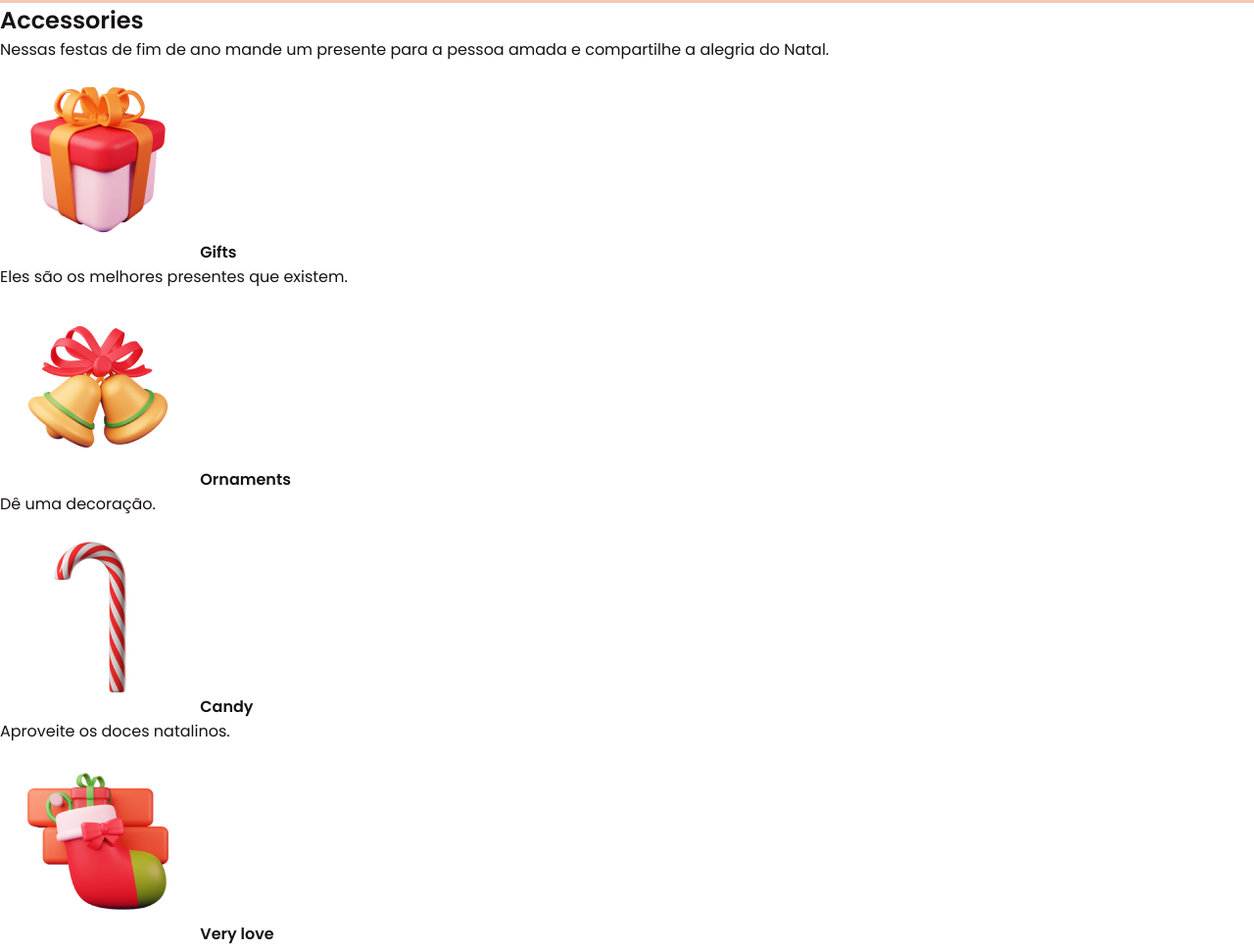
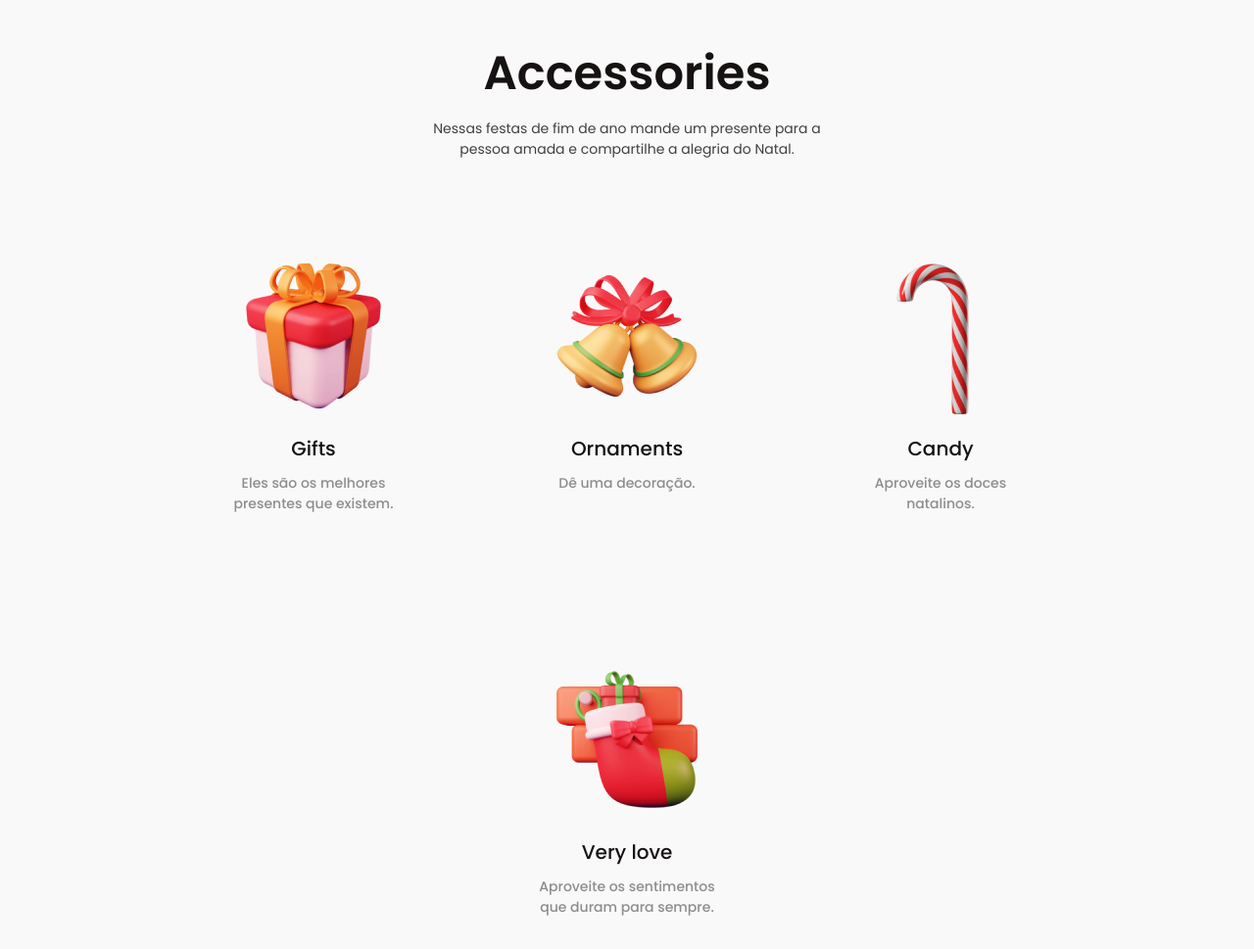
Before and after one commit to lucavieira/happy-christmas, a plain HTML site: page views/index.html in a window 1280 px wide. Shown: the part 626-1595 px from the top of the page at 98% size. Drawn offline with Linux system fonts and the light colour scheme.

Commit message:
Style main content add. Respondivity add.

```diff
--- a/public/css/global_style.css
+++ b/public/css/style.css
@@ -13,6 +13,13 @@
 
     color: var(--color-text);
 }
+
+.main-title {
+    font-size: 48px;
+    font-weight: 600;
+}
+
+/* CABEÇALHO */
 
 header {
     background-color: var(--background-pink);
@@ -58,7 +65,7 @@ nav ul li a:hover {
 
 .container-card {
     display: grid;
-    grid-template-columns: 45% 55%;
+    grid-template-columns: 45% 50%;
     grid-template-areas: 'Text Image';
 
     gap: 8%;
@@ -68,9 +75,9 @@ nav ul li a:hover {
     padding-bottom: 120px;
 }
 
-.container-card .text h1 {
-    font-size: 48px;
-    font-weight: 600;
+.container-card #send {
+    max-width: 600px;
+    width: 100%;
 }
 
 .container-card .text p {
@@ -99,6 +106,72 @@ nav ul li a:hover {
     top: 4px;
 }
 
-footer {
-    background-color: white;
+/* CORPO PRINCIPAL */
+
+.accessories {
+    background-color: var(--color-text-button);
+
+    padding-top: 50px;
 }
+
+.accessories .container {
+    display: flex;
+    flex-flow: column wrap;
+    align-items: center;
+}
+
+.accessories .container p {
+    max-width: 450px;
+    width: 100%;
+
+    font-size: 14px;
+    font-weight: 400;
+    text-align: center;
+
+    color: var(--color-description);
+
+    margin: 10px 0;
+}
+
+.accessories .list-categories {
+    margin-top: 70px;
+    margin-bottom: 100px;
+
+    list-style-type: none;
+
+    display: flex;
+    flex-flow: row wrap;
+    justify-content: center;
+    gap: 120px;
+
+}
+
+.accessories .list-categories li {
+    max-width: 200px;
+    width: 100%;
+
+    display: flex;
+    flex-direction: column;
+    align-items: center;
+}
+
+.accessories .list-categories .item-title {
+    font-size: 20px;
+    font-weight: 500;
+}
+
+.accessories .list-categories .item-description {
+    font-size: 14px;
+    font-weight: 500;
+    color: var(--color-resume);
+}
+
+
+/* MEDIA QUERIES - RESPONSIVIDADE */
+
+@media (max-width: 630px) {
+    .container-card {
+        display: flex;
+        flex-direction: column-reverse;
+    }
+}
--- a/views/index.html
+++ b/views/index.html
@@ -13,7 +13,7 @@
     <link href="https://fonts.googleapis.com/css2?family=Poppins:wght@400;500;600&display=swap" rel="stylesheet">
 
     <!-- Estilos CSS -->
-    <link rel="stylesheet" href="../public/css/global_style.css">
+    <link rel="stylesheet" href="../public/css/style.css">
 </head>
 <body>
     <header>
@@ -23,7 +23,7 @@
                     <img src="../public/images/icons/noel_icon.svg" alt="Senhor com barba branca, gorro vermelho, representando o papai noel">
                     Happy Christmas
                 </a>
-                <ul>
+                <ul class="menu">
                     <li>
                         <a href="">Home</a>
                     </li>
@@ -40,7 +40,7 @@
             </nav>
             <div class="container-card">
                 <div class="text">
-                    <h1>Happy Christmas and Happy New Year</h1>
+                    <h1 class="main-title">Happy Christmas and Happy New Year</h1>
                     <p>
                         Nessas festas de fim de ano mande um presente para a pessoa amada e compartilhe a alegria do Natal.
                     </p>
@@ -54,33 +54,35 @@
         </div>
     </header>
     <main>
-        <article>
-            <h2>Accessories</h2>
+        <article class="accessories">
+            <div class="container">
+                <h2 class="main-title">Accessories</h2>
                 <p>
                     Nessas festas de fim de ano mande um presente para a pessoa amada e compartilhe a alegria do Natal.
                 </p>
-            <ul>
+                <ul class="list-categories">
                     <li>
                         <img src="../public/images/gift.png" alt="Caixa de presente, com um laço amarelo.">
-                    <strong>Gifts</strong>
-                    <p>Eles são os melhores presentes que existem.</p>
+                        <strong class="item-title">Gifts</strong>
+                        <p class="item-description">Eles são os melhores presentes que existem.</p>
                     </li>
                     <li>
                         <img src="../public/images/bells.png" alt="Dois sinos com um laço vermelho">
-                    <strong>Ornaments</strong>
-                    <p>Dê uma decoração.</p>
+                        <strong class="item-title">Ornaments</strong>
+                        <p class="item-description">Dê uma decoração.</p>
                     </li>
                     <li>
                         <img src="../public/images/christmas_cane.png" alt="Bengala doce, com listras vermelhas e brancas.">
-                    <strong>Candy</strong>
-                    <p>Aproveite os doces natalinos.</p>
+                        <strong class="item-title">Candy</strong>
+                        <p class="item-description">Aproveite os doces natalinos.</p>
                     </li>
                     <li>
                         <img src="../public/images/sock.png" alt="Uma meia vermelha com a ponta verde pendurada na lareira.">
-                    <strong>Very love</strong>
-                    <p>Aproveite os sentimentos que duram para sempre.</p>
+                        <strong class="item-title">Very love</strong>
+                        <p class="item-description">Aproveite os sentimentos que duram para sempre.</p>
                     </li>
                 </ul>
+            </div>
         </article>
         <article>
             <img src="../public/images/shared.png" alt="Duas mãos segurando um presente.">
```
Lines whose indentation alone changed are shown as unchanged.
